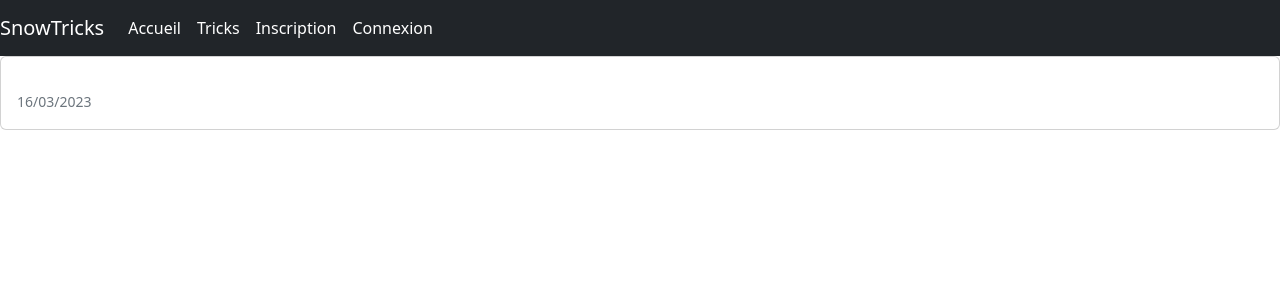
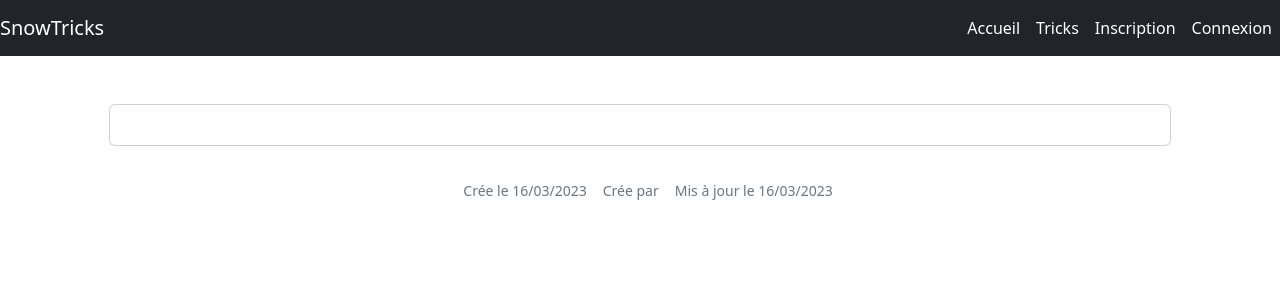
Before and after one commit to NassimTaoussi/SnowTricks, a Symfony app: template templates/trick/showTrick.html.twig in a window 1280 px wide. Shown: the top 300 px of the page. Run offline with Twig, Linux system fonts and the light colour scheme; the template is opened without the code that fills it, so the values that code supplies are empty; style sheets or scripts are compiled from the project's sources; some libraries are stand-ins or nearby versions.

Commit message:
feat: affichage image card + ajout d'un avatar (wip)

```diff
--- a/assets/sass/pages/home.scss
+++ b/assets/sass/pages/home.scss
@@ -1,3 +1,7 @@
+a #userAvatar {
+    width: 40px;
+}
+
 .backgroundMain {
     background-image: url(../../images/home/unsplash-laptop.jpg);
     background-size: cover;
@@ -32,13 +36,19 @@
     height: 20%;
 }
 
+.titleTrick h5 a {
+    text-decoration: none !important;
+}
+
 .editIcon {
-    width: 20%;
+    width: 25%;
+    color: blue;
 }
 
 
 .deleteIcon {
-    width: 20%;
+    width: 25%;
+    color: red;
 }
 
 /*
--- a/src/Controller/TrickController.php
+++ b/src/Controller/TrickController.php
@@ -123,7 +123,7 @@ class TrickController extends AbstractController
     #[Route('trick/{id}', name:'show_trick')]
     public function showTrick(Trick $trick, CommentRepository $commentRepository, Request $request, EntityManagerInterface $entityManager): Response
     {
-
+        dump($trick);
         $totalAllComments = $commentRepository->countAllComments($trick);
 
         $commentsToDisplay = $commentRepository->getFirstComments(self::COMMENTS_DISPLAY_STARTING, $trick);
--- a/src/Entity/Photo.php
+++ b/src/Entity/Photo.php
@@ -30,7 +30,7 @@ class Photo
     private ?Trick $trick = null;
 
     #[ORM\Column]
-    private ?bool $cover = false;
+    private bool $cover = false;
 
     #[ORM\Column(length: 255)]
     private string $name = "";
@@ -65,7 +65,7 @@ class Photo
         return $this;
     }
 
-    public function isCover(): ?bool
+    public function isCover(): bool
     {
         return $this->cover;
     }
--- a/src/Repository/TrickRepository.php
+++ b/src/Repository/TrickRepository.php
@@ -3,6 +3,7 @@
 namespace App\Repository;
 
 use App\Entity\Trick;
+use App\Entity\Photo;
 use Doctrine\Bundle\DoctrineBundle\Repository\ServiceEntityRepository;
 use Doctrine\Persistence\ManagerRegistry;
 
@@ -31,6 +32,9 @@ class TrickRepository extends ServiceEntityRepository
     public function getFirstTricks($tricksForStarting)
     {
         $query = $this->createQueryBuilder('t')
+            //->innerJoin(Photo::class, "p")
+            //->where("p.trick = t.id")
+            //->andWhere("p.cover = true")
             ->orderBy('t.id')
             ->setFirstResult(0)
             ->setMaxResults($tricksForStarting)
--- a/templates/base.html.twig
+++ b/templates/base.html.twig
@@ -16,12 +16,15 @@
             <button class="navbar-toggler" type="button" data-bs-toggle="collapse" data-bs-target="#navbarNavAltMarkup" aria-controls="navbarNavAltMarkup" aria-expanded="false" aria-label="Toggle navigation">
                 <span class="navbar-toggler-icon"></span>
             </button>
-            <div class="collapse navbar-collapse" id="navbarNavAltMarkup">
+            <div class="collapse navbar-collapse d-flex justify-content-end" id="navbarNavAltMarkup">
                 <div class="navbar-nav">
                     <a class="nav-item nav-link text-white" href="{{ path('home')}}">Accueil</a>
                     <a class="nav-item nav-link text-white" href="#">Tricks</a>
                     <a class="nav-item nav-link text-white" href="{{ path('app_register')}}">Inscription</a>
                     <a class="nav-item nav-link text-white" href="{{ path('app_login')}}">Connexion</a>
+                    {% if is_granted("ROLE_USER") %}
+                    <a class="nav-item nav-link text-white" href="{{ path('app_login')}}"><img id="userAvatar" class="" src="build/images/icones/user.svg"></a>
+                    {% endif %}
                 </div>
             </div>
         </nav>
--- a/templates/comment/elements.html.twig
+++ b/templates/comment/elements.html.twig
@@ -1,5 +1,5 @@
 {% for comment in commentsToDisplay %}
-                <div class="card cardComment">
+    <div class="card cardComment mt-3">
         <div class="card-body">
             <div class="d-flex flex-start align-items-center">
                 <img class="rounded-circle shadow-1-strong me-3" src="" alt="avatar" width="60" height="60" />
@@ -8,7 +8,7 @@
                     <p class="text-muted small mb-0">{{ comment.createdAt|date('d/m/Y') }}</p>
                 </div>
             </div>
-                        <p class="mt-3 mb-4 pb-2">{{ comment.message }}</p>
+            <p class="mt-3">{{ comment.message }}</p>
         </div>
     </div>
 {% endfor %}
--- a/templates/home/index.html.twig
+++ b/templates/home/index.html.twig
@@ -20,8 +20,10 @@
         </div>
     </div>
 
-    <section id="allTricks" class="d-flex justify-content-center mt-5 flex-wrap">
-        {{ include ('trick/elements.html.twig') }}
+    <section id="allTricks" class="row mt-5 d-flex justify-content-center">
+        <div class="col-lg-12 col-md-10 col-sm-1 flex-wrap d-flex justify-content-center">
+            {{ include ('trick/elements.html.twig') }}
+        </div>
     </section>
 
     {% if totalAllTricks > totalDisplayTricks %}
--- a/templates/trick/elements.html.twig
+++ b/templates/trick/elements.html.twig
@@ -1,6 +1,6 @@
 {% for trick in tricksToDisplay %}
     <div class="card mb-4 ms-3 me-3 cardTrick">
-        <img class="card-img-top" src="..." alt="Card image cap">
+        <img class="img-fluid img-thumbnail" src="{{ asset("uploads/" ~ trick.cover.name) }}" alt="">
         <div class="card-body d-flex justify-content-between">
             <div class="titleTrick w-75">
                 <h5 class="card-title"><a href="{{ path('show_trick', {id: trick.id}) }}">{{trick.name}}</a></h5>
--- a/templates/trick/showTrick.html.twig
+++ b/templates/trick/showTrick.html.twig
@@ -3,44 +3,57 @@
 {% block title %}{{ trick.name }}{% endblock %}
 
 {% block body %}
-    <div class="row">
-        <div class="col-12">
-            <div class="card mb-3">
-                <img src="" class="card-img-top" alt="">
+    <div class="row d-flex justify-content-center">
+        <div class="col-10">
+            <div class="card mb-3 mt-5">
+                <img src="" class="card-img-top " alt="">
                 <div class="card-body">
-                    <h5 class="card-title">{{trick.name}}</h5>
-
-                    <p class="card-text">{{trick.description}}</p>
-                    <p class="card-text"><small class="text-muted">{{trick.author}}</small></p>
-                    <p class="card-text"><small class="text-muted">{{trick.updatedAt|date('d/m/Y')}}</small></p>
+                    <h5 class="card-title text-center">{{trick.name}}</h5>
                 </div>
             </div>
         </div>
     </div>
+    <div class="row">
+        <div class="d-flex justify-content-center">
+            <div class="col-8">
+                <p class="text-start">{{trick.description}}</p>
+            </div>
+        </div>
+        <div class="d-flex justify-content-center">
+            <p class="me-3"><small class="text-muted">{{trick.category.name}}</small></p>
+            <p class="me-3"><small class="text-muted">Crée le {{trick.updatedAt|date('d/m/Y')}}</small></p>
+            <p class="me-3"><small class="text-muted">Crée par {{trick.author}}</small></p>
+            <p class=""><small class="text-muted">Mis à jour le {{trick.updatedAt|date('d/m/Y')}}</small></p>
+        </div>
+    </div>
     {% if is_granted("ROLE_USER") %}
-    <div>
+    <div class="row border-top border-bottom me-5 ms-5 pt-5 pb-5">
+        <div class="col-12 d-flex justify-content-center">
         {{ form_start(form) }}
-            <div class="form-outline mb-4">
-                {{ form_row(form.message, {'attr': {'class': 'form-control text-center'}}) }}
-                <textarea class="form-control" id="textAreaExample6" rows="3"></textarea>
+            <div class="form-outline mb-4 me-4 d-flex justify-content-center">
+                <div class="w-100">
+                    {{ form_widget(form.message, {'attr': {'class': 'form-control text-center'}}) }}
+                </div>
+                <div class="w-50">
+                    <button type="submit" class="btn btn-primary ms-4 w-100">Laisser un commentaire</button>
+                </div>
             </div>
-            <div class="d-flex justify-content-center">
-                <button type="submit" class="btn btn-primary btn-block mb-4">
-                    Envoyer
-                </button>
-            </div>
+
         {{ form_end(form) }}
+        </div>
     </div>
     {% endif %}
     <div class="row">
-        <section id="allComments" class="mt-5 ">
-            {{ include ('comment/elements.html.twig') }}
+        <section id="allComments" class="row mt-5 d-flex justify-content-center">
+            <div class="col-8 col-lg-6 col-md-8 col-sm-10">
+                {{ include ('comment/elements.html.twig') }}
+            </div>
         </section>
     </div>
     <div class="row">
         {% if totalAllComments > totalDisplayComments %}
         <section class="d-flex justify-content-center" id="moreComments">
-            <button class="btn btn-primary" id="loadMoreComments">Plus de commentaires</button>
+            <button class="btn btn-primary mt-5" id="loadMoreComments">Plus de commentaires</button>
             <input type="hidden" id="totalDisplayComments" value="{{ totalDisplayComments }}">
             <input type="hidden" id="totalAllComments" value="{{ totalAllComments }}">
             <input type="hidden" id="commentsPerLoading" value="{{ commentsPerLoading }}">
```
Also changed, not shown: src/Controller/HomeController.php (+15 -1 lines), src/DataFixtures/TricksFixtures.php (+9 -0 lines), src/Entity/Trick.php (+12 -0 lines), templates/home/editAvatar.html.twig (added, +15 -0 lines), templates/trick/editTrick.html.twig (+14 -6 lines), assets/images/icones/user.svg (added), public/uploads/image.png (added), 1 other file. Lines whose indentation alone changed are shown as unchanged.
